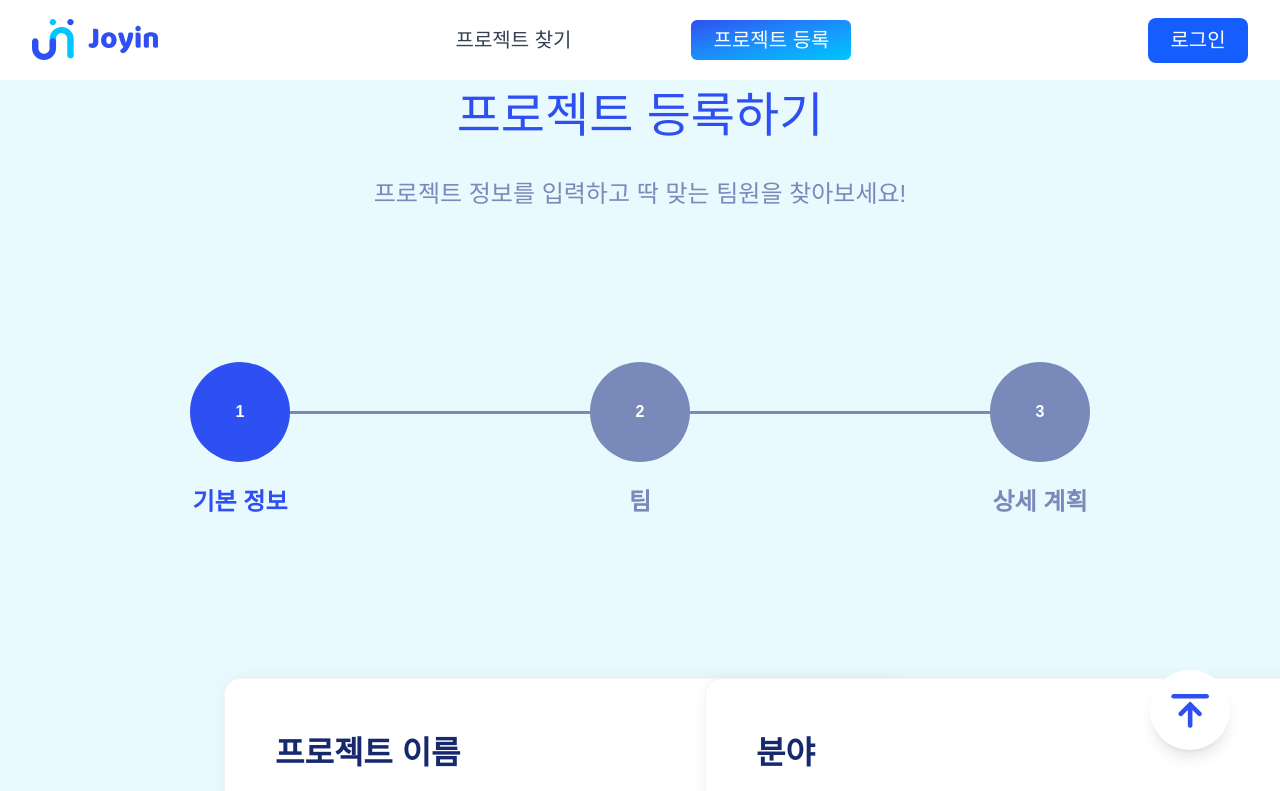
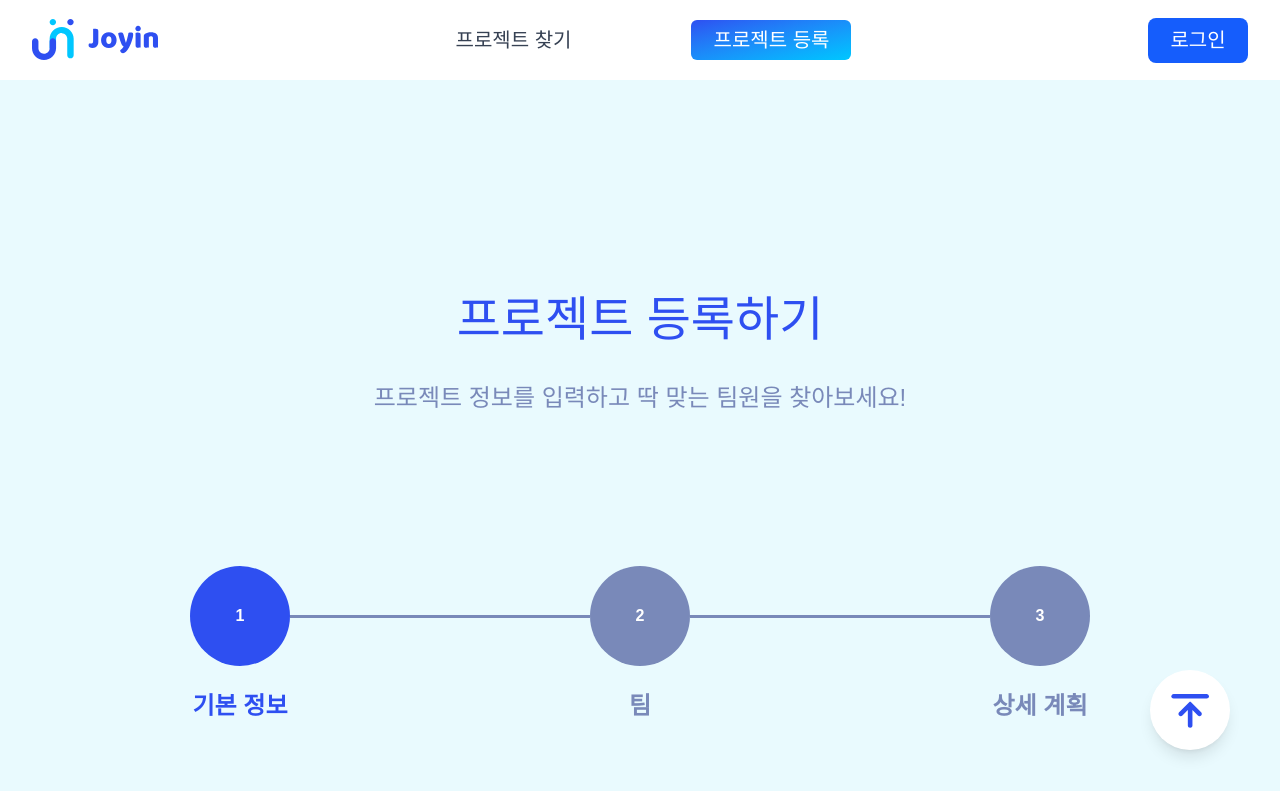
Before and after one commit to FRONTENDBOOTCAMP-14th/Final-project-team9, a Next.js app: page /register-project in a window 1280 px wide. Shown: the top 791 px of the page. Built offline with nearby package versions, Linux system fonts and the light colour scheme; a web font is replaced by a local one.

Commit message:
style : Header 스타일링 수정으로 인한 페이지 갭 재설정

```diff
--- a/src/app/register-project/page.tsx
+++ b/src/app/register-project/page.tsx
@@ -10,7 +10,7 @@ export default function RegisterProjectPage() {
       <Header variant="white" />
 
       {/* 상단 헤더 영역 */}
-      <div className="pt-20 pb-16 text-center">
+      <div className="pt-71 pb-16 text-center">
         {/* 메인 제목 */}
         <h1
           className={`${jalnan.className} mb-6 text-[length:var(--text-12)] text-[color:var(--color-primary)]`}
--- a/src/components/mainpage/MainBannerSection.tsx
+++ b/src/components/mainpage/MainBannerSection.tsx
@@ -25,7 +25,7 @@ export default function MainBannerSection() {
       <Header variant="transparent" />
 
       {/* 메인 컨텐츠 */}
-      <div className="flex flex-col items-center justify-center min-h-screen px-8">
+      <div className="flex flex-col items-center justify-center min-h-screen px-8 pt-60 pb-20">
         <div className="flex flex-col items-center">
           <h1
             id="main-banner-heading"
```
